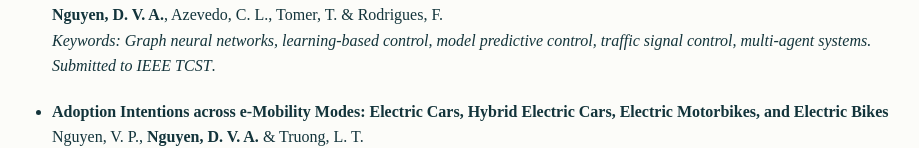
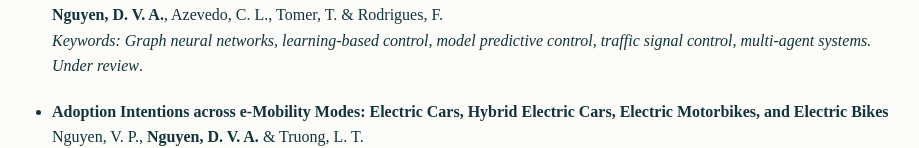
Before and after one commit to andngdtudk/andngdtudk.github.io, a plain HTML site: page publications.html in a window 1280 px wide. Shown: the part 372-520 px from the top of the page, without its empty margins (78-997 px from the left). Drawn offline with Linux system fonts and the light colour scheme; a web font is replaced by a local one.

Commit message:
Update publications.html

```diff
--- a/publications.html
+++ b/publications.html
@@ -50,7 +50,7 @@
           <strong> Learned Network Dynamics for Model Predictive Traffic Signal Control under Incidents </strong><br>
           <span style="font-weight:bold;">Nguyen, D. V. A.</span>, Azevedo, C. L., Tomer, T. & Rodrigues, F.<br>
           <span class="note">Keywords: Graph neural networks, learning-based control, model predictive control, traffic signal control, multi-agent systems. </span> <br>
-          <em>Submitted to IEEE TCST</em>.
+          <em>Under review</em>.
         </li>
         <li>
           <strong>Adoption Intentions across e-Mobility Modes: Electric Cars, Hybrid Electric Cars, Electric Motorbikes, and Electric Bikes </a></strong><br>
```
